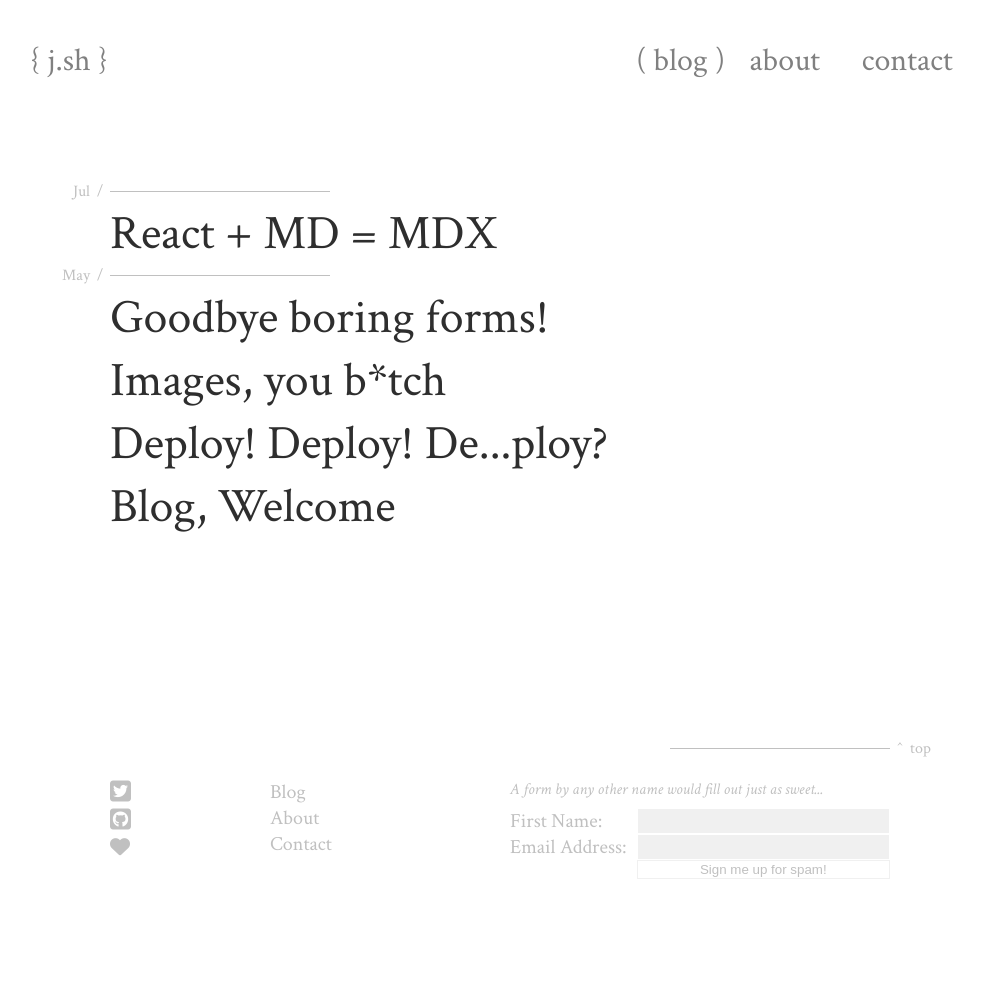
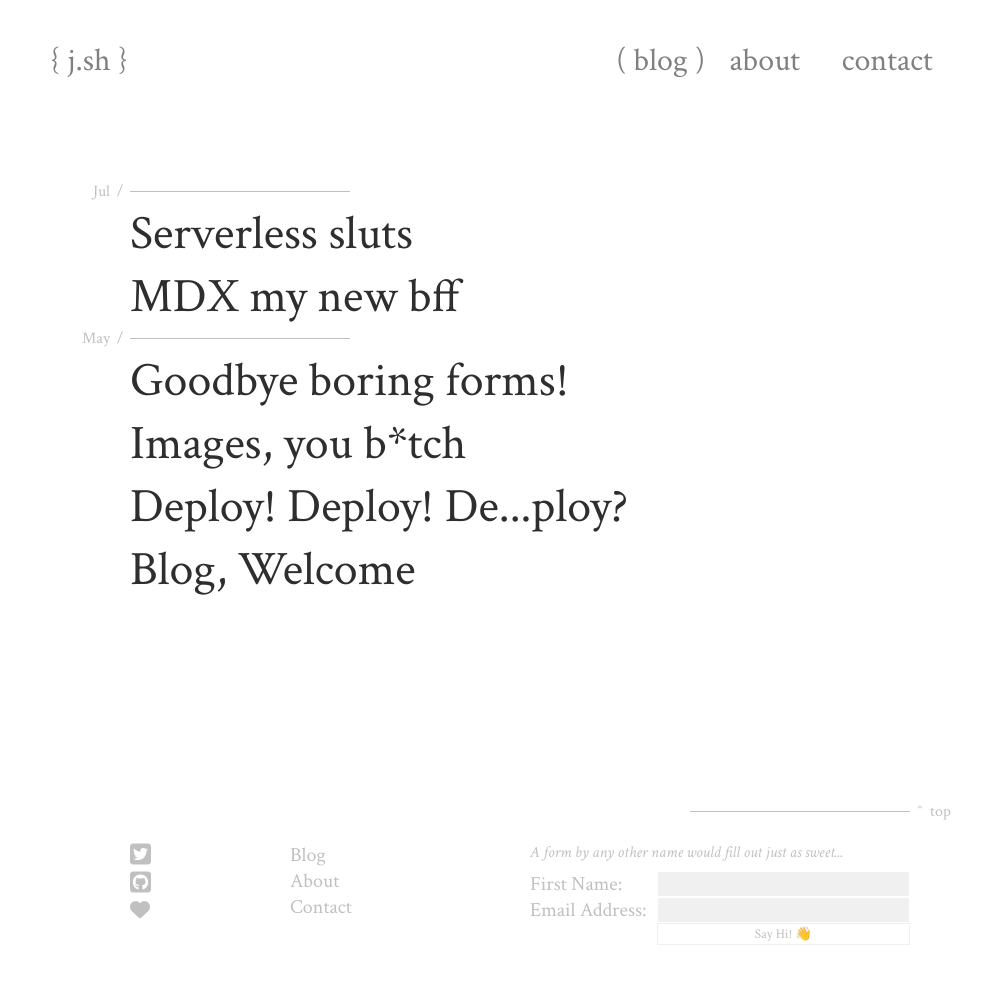
Before and after one commit to joshuason/blog, a Gatsby site: page / in a window 1280 px wide. Shown: the whole page, without its empty margins (140-1124 px from the left). Before the commit the page ends 929 px from the top, so only its background shows below. Built offline with nearby package versions, Linux system fonts and the light colour scheme; Gatsby itself is replaced by a stand-in of ours.

Commit message:
add scss plugin; update styling sheets and clean up components (new Body.js)

```diff
--- a/gatsby-config.js
+++ b/gatsby-config.js
@@ -32,7 +32,7 @@ module.exports = {
       resolve: `gatsby-plugin-mdx`,
       options: {
         extensions: [`.md`, `.mdx`],
-        // just in case these remark plugins sound cool :) -- Dustin Chau
+        // just in case these remark plugins sound cool :) -- Dustin Schau
         gatsbyRemarkPlugins: [
           // // add syntax highlighting with:
           // `gatsby-remark-prismjs`,
@@ -48,5 +48,6 @@ module.exports = {
         ],
       },
     },
+    `gatsby-plugin-sass`,
   ],
 }
--- a/package.json
+++ b/package.json
@@ -14,10 +14,12 @@
     "gatsby-plugin-mdx": "^1.2.19",
     "gatsby-plugin-offline": "^3.2.1",
     "gatsby-plugin-react-helmet": "^3.3.1",
+    "gatsby-plugin-sass": "^2.3.12",
     "gatsby-plugin-sharp": "^2.6.4",
     "gatsby-remark-images": "^3.3.4",
     "gatsby-source-filesystem": "^2.3.1",
     "gatsby-transformer-sharp": "^2.5.2",
+    "node-sass": "^4.14.1",
     "prop-types": "^15.7.2",
     "react": "^16.12.0",
     "react-dom": "^16.12.0",
--- /dev/null
+++ b/src/components/Body.js
@@ -0,0 +1,55 @@
+import React from "react"
+import { Link } from "gatsby"
+
+export function MonthDivider({ month }) {
+  return (
+    <div className="MonthDivider">
+      <div className="month">{month}</div>
+      <div className="slash">/</div>
+      <div className="line">
+        <div></div>
+      </div>
+    </div>
+  )
+}
+
+export function BlogPostPreview({ path, date, title, excerpt }) {
+  return (
+    <div className="BlogPostPreview">
+      <Link to={path}>
+        <div className="date">{date}</div>
+        <div className="slash">/</div>
+        <div className="title-blurb">
+          <div className="title">{title}</div>
+          <div className="slash">/</div>
+          <div className="blurb">{excerpt}</div>
+        </div>
+      </Link>
+    </div>
+  )
+}
+
+export default function Body({ posts }) {
+  return (
+    <div className="Body">
+      {posts
+        // .filter(post => filterOptions(post))
+        .map(({ node: post }, ind, arr) => (
+          <React.Fragment key={post.frontmatter.date}>
+            {ind === 0 ||
+            (ind > 0 &&
+              post.frontmatter.date.slice(0, 3) !==
+                arr[ind - 1].node.frontmatter.date.slice(0, 3)) ? (
+              <MonthDivider month={post.frontmatter.date.slice(0, 3)} />
+            ) : null}
+            <BlogPostPreview
+              path={post.frontmatter.path}
+              date={post.frontmatter.date.substring(4, 6)}
+              title={post.frontmatter.title}
+              excerpt={post.excerpt}
+            />
+          </React.Fragment>
+        ))}
+    </div>
+  )
+}
--- a/src/components/SignupForm.js
+++ b/src/components/SignupForm.js
@@ -40,7 +40,7 @@ const SignupForm = () => {
           onChange={formik.handleChange}
           value={formik.values.email}
         />
-        <button type="submit">Sign me up for spam!</button>
+        <button type="submit">Say Hi! 👋</button>
       </form>
     </div>
   )
--- /dev/null
+++ b/src/css/Body.scss
@@ -0,0 +1,4 @@
+@import "_base";
+
+.Body {
+}
--- /dev/null
+++ b/src/css/_base.scss
@@ -0,0 +1,19 @@
+@import url("https://fonts.googleapis.com/css2?family=Crimson+Text:ital,wght@0,400;0,600;0,700;1,400;1,600;1,700&display=swap");
+@import url("https://fonts.googleapis.com/css2?family=Roboto:ital,wght@0,400;0,700;1,400;1,700&display=swap");
+
+$main-font-stack: "Crimson Text", serif;
+$body-font-stack: "Roboto", sans-serif;
+
+$primary-color: #2e2e2e;
+$secondary-color: #c0c0c0;
+$base-color: #808080;
+
+* {
+  font-family: $main-font-stack;
+  font-weight: 400;
+  color: $primary-color;
+}
+
+a {
+  text-decoration: none;
+}
--- a/src/css/blog-post.css
+++ b/src/css/blog-post.css
@@ -25,7 +25,6 @@
 
 .blog-post h2 {
   font-size: 2rem;
-  display: inline-block;
   margin-bottom: 0.5rem;
   text-transform: lowercase;
   color: #2e2e2e;
--- /dev/null
+++ b/src/css/index.scss
@@ -0,0 +1,121 @@
+@import url("https://fonts.googleapis.com/css2?family=Crimson+Text:ital,wght@0,400;0,600;0,700;1,400;1,600;1,700&display=swap");
+@import url("https://fonts.googleapis.com/css2?family=Roboto:ital,wght@0,300;0,400;0,500;0,700;1,300;1,400;1,500;1,700&display=swap");
+
+@import "_base";
+
+html,
+body {
+  margin: 0;
+  padding: 0;
+  font-family: $main-font-stack;
+}
+
+.container {
+  max-width: 900px;
+  margin: 0 auto;
+  display: flex;
+  flex-direction: column;
+  height: 100vh;
+}
+
+.Body {
+  flex: 1 0 auto;
+
+  .date,
+  .month {
+    text-align: right;
+  }
+
+  .slash {
+    text-align: center;
+  }
+}
+
+.MonthDivider {
+  * {
+    color: $secondary-color;
+  }
+  .line {
+    display: flex;
+    flex-flow: column;
+    justify-content: space-around;
+    div {
+      border-top: 1px solid #c0c0c0;
+      width: 220px;
+    }
+  }
+}
+
+.BlogPostPreview {
+  a {
+    * {
+      font-size: 3rem;
+      color: white;
+    }
+    .title {
+      color: #2e2e2e !important;
+      text-align: left;
+      white-space: nowrap;
+    }
+    .blurb {
+      font-size: 1rem;
+      width: 100%;
+      line-height: 1.5rem;
+      height: 3rem;
+      overflow: hidden;
+      // text-overflow: ellipsis;
+    }
+    .date,
+    .blurb {
+      font-family: $body-font-stack;
+      align-self: center;
+    }
+    &:hover {
+      .date,
+      .slash,
+      .blurb {
+        color: #c0c0c0;
+      }
+    }
+  }
+}
+
+.MonthDivider,
+.BlogPostPreview a {
+  display: grid;
+  grid-template-columns: 60px 20px 1fr;
+  grid-template-areas: "left center right";
+}
+
+.BlogPostPreview .title-blurb {
+  width: 100%;
+  display: flex;
+  flex-flow: row;
+  align-items: center;
+  flex: 1 0 auto;
+  text-overflow: ellipsis;
+}
+
+// .BlogPostPreview .blurb {
+//   font-size: 16px;
+//   width: 100%;
+//   line-height: 1.5rem;
+//   height: 3rem;
+//   overflow: hidden;
+//   text-overflow: ellipsis;
+// }
+
+// .BlogPostPreview .date {
+//   align-self: center;
+// }
+
+@media screen and (min-width: 320px) and (max-width: 667px) and (-webkit-min-device-pixel-ratio: 2) and (orientation: portrait) {
+  .Header {
+    // .Logo {
+    a {
+      color: red;
+      font-size: 1rem;
+    }
+    // }
+  }
+}
--- a/src/pages/07-03-2020/index.mdx
+++ b/src/pages/07-03-2020/index.mdx
@@ -1,8 +1,8 @@
 ---
 path: "/challenge-5"
 date: 2020-07-03
-title: "React + MD = MDX"
-blurb: "My challenges and victories whilst attempting challenge #4"
+title: "MDX my new bff"
+blurb: "My challenges and victories whilst attempting challenge #5"
 tags: []
 ---
 import { Link } from "gatsby"
--- /dev/null
+++ b/src/pages/07-24-2020/index.mdx
@@ -0,0 +1,37 @@
+---
+path: "/challenge-6"
+date: 2020-07-24
+title: "Serverless sluts"
+blurb: "My challenges and victories whilst attempting challenge #6"
+tags: []
+---
+
+Hey hoes,
+
+Wowoweewoo. This has been a pretty intense one. So much so that I've managed to push this challenge out a few weeks.
+
+I really wanted to dive deep into the cloud platforms namely AWS, Azure, and Google Cloud but I won’t be doing a comparison on those this time 'round as they seem like a bit much to be introduced to. There are numerous courses on AWS alone with various certifications.
+
+I also wished to explore a serverless function, one that just processes form data and sends it to my email address. Seems like something much simpler than setting up cloud architecture. However, I might save that for a later date.
+
+## amazon web services
+
+I set up a little serverless backend on AWS following the tutorial featured on Gatsby by [Adnan Rahić](https://dev.to/adnanrahic/building-a-serverless-contact-form-with-aws-lambda-and-aws-ses-4jm0). Following this tutorial was pretty simple... however I did incur a small speed bump with Amazon's authentication process, when trying to send me a validation code via text. I tried it three times before hesitantly pressing the 'call me' option.
+
+Ughhh, I quite detest phone calls.
+
+Turns out the call option was a robocall so good news was I didn't have to talk to anyone at all and just had to type in the number the robot says–phew!
+
+The tutorial as follows utilises AWS Simple Email Service (SES) which was pretty easy to set up. Although Rahić did explain things clearly and provided external links for further reading, I'll have to admit I didn't quite understand all the minutiae behind the process.
+
+For example, when creating the IAM user I ran into a situation where I didn't know what group and policies to assign it. Do I give it admin access or just access to the simple email service (AmazonSESFullAccess)? Initially, I did give it full SES access but I believe you need admin access to push the API to AWS Lambda.
+
+Tested it with <span className="code">curl</span> and viola! It worked. An email appeared in my inbox.
+
+Now, just to integrate it into my contact form.
+
+## conclusion
+
+This challenge has provided me with a nice hand-holding introduction into setting up a serverless backend and now I'm curious to learn more. I'd like to incorporate it into my projects that could utilise these services–I already have a past project in mind.
+
+After the gruelling task of verification, setting up AWS was pretty easy. Understanding what is actually happening takes a bit of work but it'll pay off in future projects. It's a nice skill to have under the belt, especially if you want to get into cloud architecture but there's quite a bit to learn. They do have free courses available on AWS's little learning platform which I'll look into next.
--- a/src/pages/index.js
+++ b/src/pages/index.js
@@ -1,64 +1,22 @@
-import React /*, { useState }*/ from "react"
-import { Link, graphql } from "gatsby"
+import React from "react"
+import { graphql } from "gatsby"
 import { Helmet } from "react-helmet"
 import favicon from "../images/favicon-32x32.png"
 
 import Header from "../components/Header"
+import Body from "../components/Body"
 import Footer from "../components/Footer"
 
-import "../css/index.css"
-//import { array } from "prop-types"
+import "../css/index.scss"
 
 export default function Index({ data }) {
   const { edges: posts } = data.allMdx
-  // const [activeTags, setActiveTags] = useState([])
-  // const [isLightMode, setLightMode] = useState(false)
-
-  const filterOptions = post => {
-    // if (!activeTags.length) {
-    //   return post.node.frontmatter.title.length > 0
-    // } else if (post.node.frontmatter.tags) {
-    //   return activeTags.every(val => post.node.frontmatter.tags.includes(val))
-    // } else {
-    //   return false
-    // }
-    return true
-  }
-
-  const body = posts
-    .filter(post => filterOptions(post))
-    .map(({ node: post }, ind, arr) => (
-      <React.Fragment key={post.frontmatter.date}>
-        {ind === 0 ||
-        (ind > 0 &&
-          post.frontmatter.date.slice(0, 3) !==
-            arr[ind - 1].node.frontmatter.date.slice(0, 3)) ? (
-          <div className="blog-post-month-divider">
-            <div className="month">{post.frontmatter.date.slice(0, 3)}</div>
-            <div className="slash">/</div>
-            <div className="line">
-              <div></div>
-            </div>
-          </div>
-        ) : null}
-        <div className="blog-post-preview" key={post.id}>
-          <Link to={post.frontmatter.path}>
-            <div className="date">{post.frontmatter.date.substring(4, 6)}</div>
-            <div className="slash">/</div>
-            <div className="title-blurb">
-              <div className="title">{post.frontmatter.title}</div>
-              <div className="slash">/</div>
-              <div className="blurb">{post.excerpt}</div>
-            </div>
-          </Link>
-        </div>
-      </React.Fragment>
-    ))
 
   return (
-    <div className="blog-posts">
+    <div className="container">
       <Helmet>
         <meta charSet="utf-8" />
+        <meta name="viewport" content="width=device-width, initial-scale=1" />
         <title>j.sh – bl.g</title>
         <link rel="icon" href={favicon} />
         <script
@@ -67,7 +25,7 @@ export default function Index({ data }) {
         ></script>
       </Helmet>
       <Header pages={["blog", "about", "contact"]} activePage="blog" />
-      <div className="blog-posts-body">{body}</div>
+      <Body posts={posts} />
       <Footer />
     </div>
   )
```
Also changed, not shown: src/css/index.css (deleted), 1 other file.
